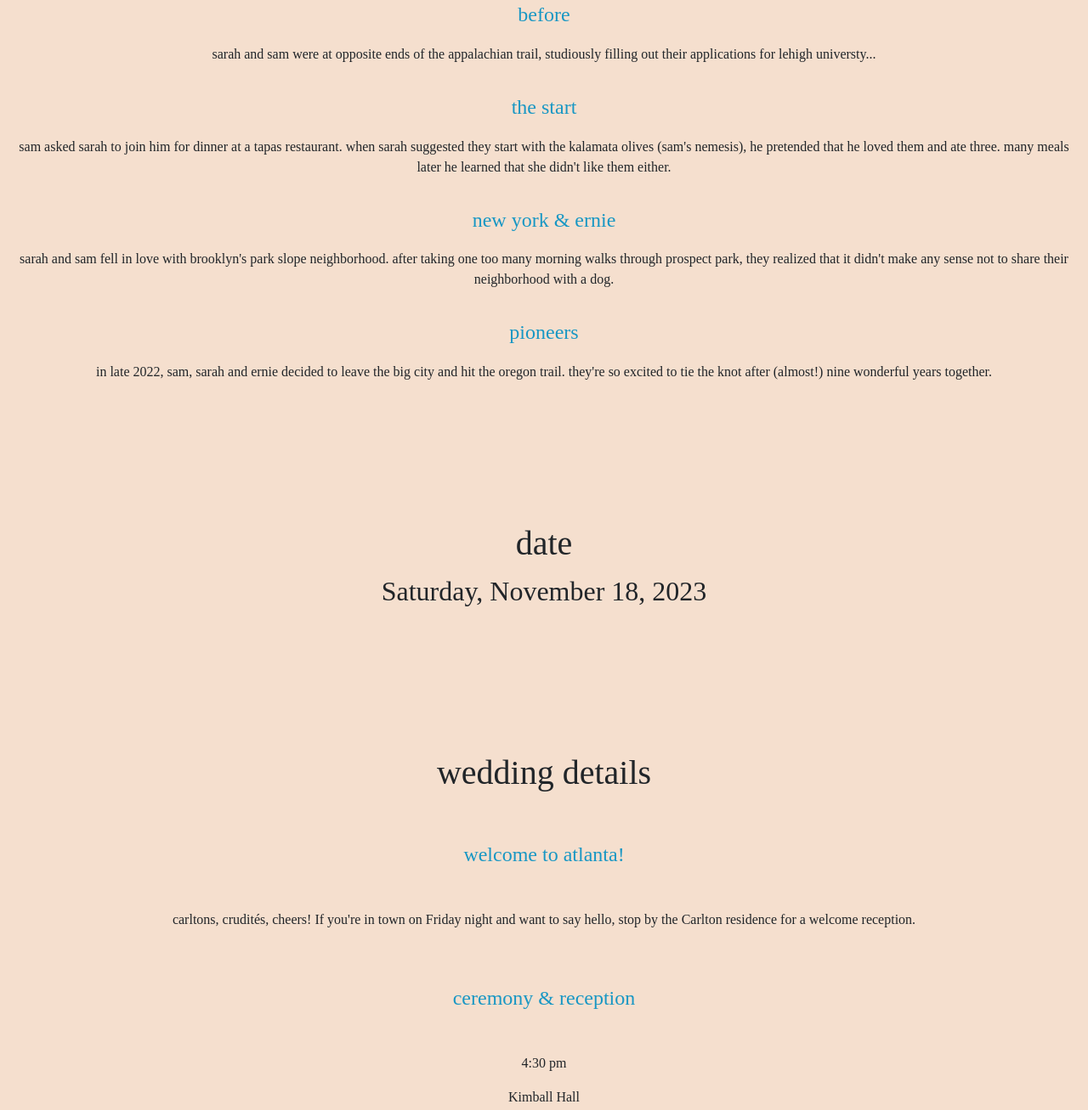
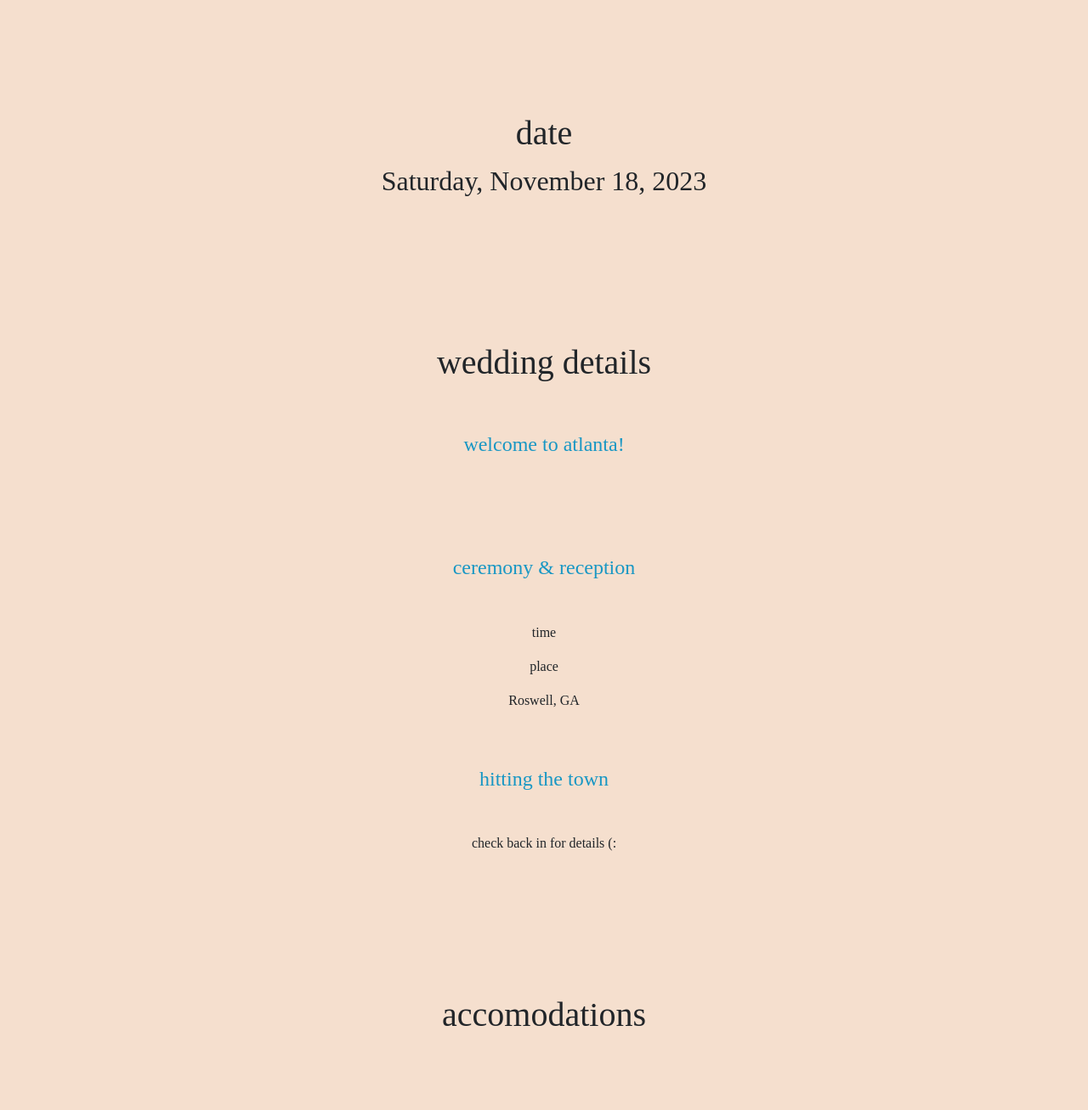
Before and after one commit to samereed04/peaches, a plain HTML site: page index.html in a window 1280 px wide. Shown: the part 673-1980 px from the top of the page at 85% size. Drawn offline with nearby package versions, Linux system fonts and the light colour scheme; a web font is replaced by a local one.

Commit message:
Removed descriptions that I wanted to be taken down from live site

```diff
--- a/index.html
+++ b/index.html
@@ -50,14 +50,6 @@
     <div class="container-fluid" style="background-color: #f5dfce;padding-top: 100px;padding-bottom: 100px;font-family: 'IM Fell Double Pica', serif;text-align: center;">
       <div class="row">
         <h1>our story</h1>
-        <h4 style="color: #1897c4;margin-top: 20px; margin-bottom: 20px;">before</h4>
-        <p>sarah and sam were at opposite ends of the appalachian trail, studiously filling out their applications for lehigh universty...</p>
-        <h4 style="color: #1897c4;margin-top: 20px; margin-bottom: 20px;">the start</h4>
-        <p>sam asked sarah to join him for dinner at a tapas restaurant. when sarah suggested they start with the kalamata olives (sam's nemesis), he pretended that he loved them and ate three. many meals later he learned that she didn't like them either.</p>
-        <h4 style="color: #1897c4;margin-top: 20px; margin-bottom: 20px;">new york & ernie</h4>
-        <p>sarah and sam fell in love with brooklyn's park slope neighborhood. after taking one too many morning walks through prospect park, they realized that it didn't make any sense not to share their neighborhood with a dog.</p>
-        <h4 style="color: #1897c4;margin-top: 20px; margin-bottom: 20px;">pioneers</h4>
-        <p>in late 2022, sam, sarah and ernie decided to leave the big city and hit the oregon trail. they're so excited to tie the knot after (almost!) nine wonderful years together.</p>
       </div>
       <div class="row" style="margin-top: 150px;">
         <h1>date</h1>
@@ -66,10 +58,10 @@
       <div class="row" style="margin-top: 150px; text-align: center;">
         <h1>wedding details</h1>
         <h4 style="color: #1897c4;margin-top: 50px; margin-bottom: 50px;">welcome to atlanta!</h4>
-        <p>carltons, crudités, cheers! If you're in town on Friday night and want to say hello, stop by the Carlton residence for a welcome reception.</p>
+        <p></p>
         <h4 style="color: #1897c4;margin-top: 50px; margin-bottom: 50px;">ceremony & reception</h4>
-        <p>4:30 pm</p>
-        <p>Kimball Hall</p>
+        <p>time</p>
+        <p>place</p>
         <p>Roswell, GA</p>
         <h4 style="color: #1897c4;margin-top: 50px; margin-bottom: 50px;">hitting the town</h4>
         <p>check back in for details (:</p>
```
Also changed, not shown: descriptions.html (added, +8 -0 lines).
